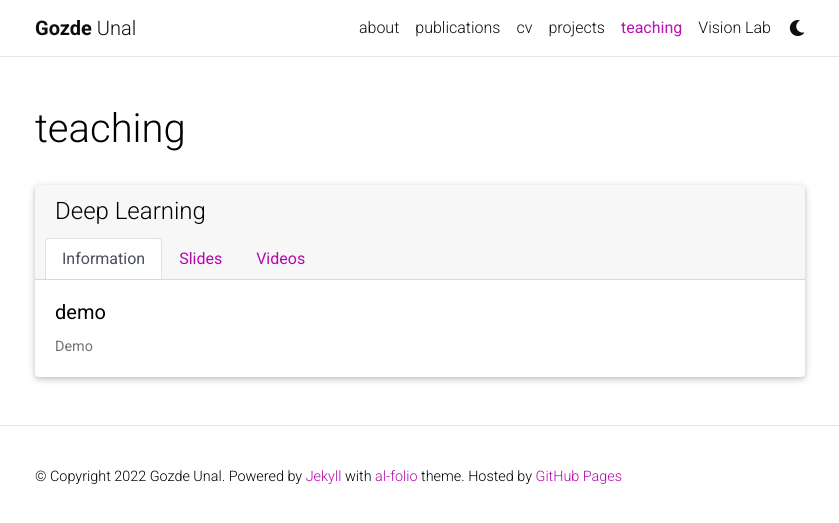
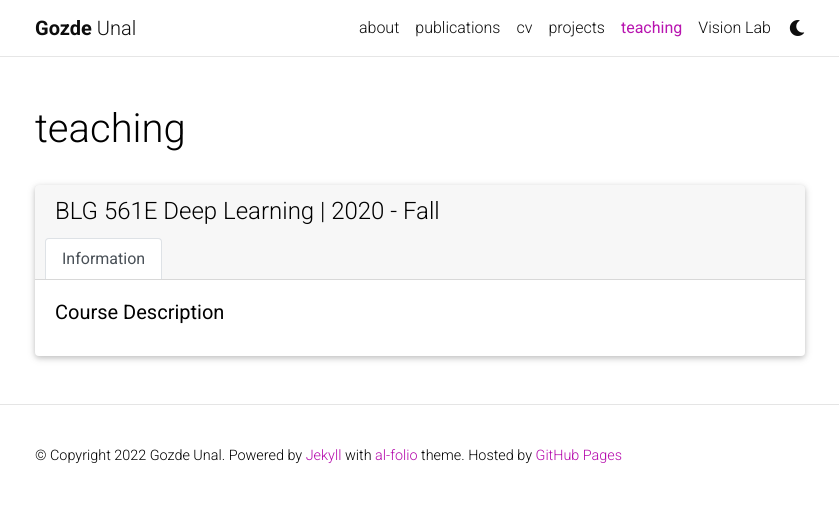
Before and after one commit to gozde-unal/gozde-unal.github.io, a Jekyll site: the page built from _pages/teaching.md, in a window 1280 px wide. Shown: the top 523 px of the page, without its empty margins (220-1059 px from the left). Built offline with Jekyll 4.4.1, drawn with Linux system fonts in a browser that asks for light colours; comment, search, counter and statistics services are not loaded; a style sheet for code colours, icons or effects is not loaded.

Commit message:
teaching

```diff
--- /dev/null
+++ b/_data/teaching.yml
@@ -0,0 +1,6 @@
+courses:
+  - title: Deep Learning
+    code: BLG 561E
+    term: Fall
+    year: 2020
+    video_link: https://www.youtube.com/embed/videoseries?list=PLAkQqIKJRWIaLet_vlLAXIbu0dSYwAPEy
--- /dev/null
+++ b/_includes/course.html
@@ -0,0 +1,44 @@
+
+<div class="card w-90">
+    <div class="card-header">
+      <h4 class="card-title"> {{ include.course.code }} {{ include.course.title }} | {{ include.course.year }} - {{ include.course.term }}</h4>
+      <ul class="nav nav-tabs card-header-tabs">
+        <li class="nav-item">
+          <a class="nav-link active" href="#info" data-bs-toggle="tab">Information</a>
+        </li>
+        {% if include.course.slides %}
+            <li class="nav-item">
+            <a class="nav-link" href="#slides" data-bs-toggle="tab">Slides</a>
+            </li>
+        {% endif %}
+        {% if include.course.videos %}
+            <li class="nav-item">
+            <a class="nav-link" href="#videos" data-bs-toggle="tab">Videos</a>
+            </li>
+        {% endif %}
+      </ul>
+    </div>
+    <div class="card-body">
+      <div class="tab-content">
+        <div class="tab-pane fade show active" id="info">
+          <h5 class="card-title">Course Description</h5>
+          <p class="card-text">{{ include.course.description }}</p>
+        </div>
+        {% if include.course.slides %}
+            <div class="tab-pane fade" id="slides">
+            <p class="card-text">demo</p>
+            </div>
+        {% endif %}
+        {% if include.course.videos %}
+            <div class="tab-pane fade" id="videos">
+            <p align="center">
+                <iframe width="560" height="315" src="{{ include.course.video_link }}" title="YouTube video player - {{ include.course.title }}" frameborder="0" allow="accelerometer; autoplay; clipboard-write; encrypted-media; gyroscope; picture-in-picture" allowfullscreen></iframe>
+            </p>
+            </div>
+        {% endif %}
+      </div>
+    </div>
+  </div>
+
+  <p></p>
+  <p></p>
--- a/_pages/teaching.md
+++ b/_pages/teaching.md
@@ -6,36 +6,7 @@ nav: true
 nav_order: 5
 ---
 
-
-<div class="card w-90">
-  <div class="card-header">
-    <h4 class="card-title">Deep Learning</h4>
-    <ul class="nav nav-tabs card-header-tabs">
-      <li class="nav-item">
-        <a class="nav-link active" href="#info" data-bs-toggle="tab">Information</a>
-      </li>
-      <li class="nav-item">
-        <a class="nav-link" href="#slides" data-bs-toggle="tab">Slides</a>
-      </li>
-      <li class="nav-item">
-        <a class="nav-link" href="#videos" data-bs-toggle="tab">Videos</a>
-      </li>
-    </ul>
-  </div>
-  <div class="card-body">
-    <div class="tab-content">
-      <div class="tab-pane fade show active" id="info">
-        <h5 class="card-title">demo</h5>
-        <p class="card-text">Demo</p>
-      </div>
-      <div class="tab-pane fade" id="slides">
-        <p class="card-text">demo</p>
-      </div>
-      <div class="tab-pane fade" id="videos">
-        <p align="center">
-          <iframe width="560" height="315"  src="https://www.youtube.com/embed/videoseries?list=PLAkQqIKJRWIaLet_vlLAXIbu0dSYwAPEy" title="YouTube video player" frameborder="0" allow="accelerometer; autoplay; clipboard-write; encrypted-media; gyroscope; picture-in-picture" allowfullscreen></iframe>
-        </p>
-      </div>
-    </div>
-  </div>
-</div>
+{% assign sorted = site.data.teaching.courses | sort: "year" | reverse %}
+{% for course in sorted %}
+    {% include course.html course=course %}
+{% endfor %}
```
